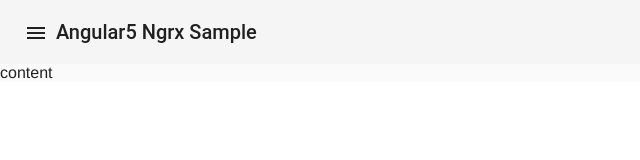
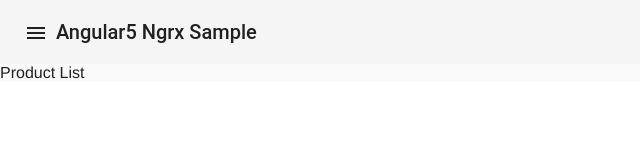
Before and after one commit to avosalmon/angular5-ngrx-sample, an Angular app: page /products in a window 1280 px wide. Shown: the top 160 px of the page, without its empty margins (0-640 px from the left). Built offline with nearby package versions, Linux system fonts and the light colour scheme.

Commit message:
feat: implement products feature module

```diff
--- /dev/null
+++ b/src/app/app-routing.module.ts
@@ -0,0 +1,27 @@
+import { NgModule } from '@angular/core';
+import { RouterModule, Routes } from '@angular/router';
+
+const routes: Routes = [
+  { path: '', redirectTo: 'products', pathMatch: 'full' },
+
+  // Lazy loaded routes
+  {
+    path: 'products',
+    loadChildren: 'app/feature/products/products.module#ProductsModule'
+  },
+  // {
+  //   path: "suppliers",
+  //   loadChildren: "app/feature/supplier/supplier.module#SupplierModule"
+  // },
+  // {
+  //   path: "purchase-orders",
+  //   loadChildren:
+  //     "app/feature/purchase-order/purchase-order.module#PurchaseOrderModule"
+  // }
+];
+
+@NgModule({
+  imports: [RouterModule.forRoot(routes)],
+  exports: [RouterModule]
+})
+export class AppRoutingModule {}
--- a/src/app/app.component.html
+++ b/src/app/app.component.html
@@ -9,6 +9,6 @@
     sidenav
   </mat-sidenav>
   <mat-sidenav-content>
-    content
+    <router-outlet></router-outlet>
   </mat-sidenav-content>
 </mat-sidenav-container>
--- a/src/app/app.module.ts
+++ b/src/app/app.module.ts
@@ -3,6 +3,8 @@ import { BrowserAnimationsModule } from '@angular/platform-browser/animations';
 import { NgModule } from '@angular/core';
 
 import { MaterialModule } from './material.module';
+import { AppRoutingModule } from './app-routing.module';
+import { ProductsModule } from './feature/products/products.module';
 import { AppComponent } from './app.component';
 
 
@@ -13,7 +15,9 @@ import { AppComponent } from './app.component';
   imports: [
     BrowserModule,
     BrowserAnimationsModule,
-    MaterialModule
+    MaterialModule,
+    AppRoutingModule,
+    ProductsModule
   ],
   providers: [],
   bootstrap: [AppComponent]
--- /dev/null
+++ b/src/app/feature/products/containers/product-list/product-list.component.ts
@@ -0,0 +1,8 @@
+import { Component } from '@angular/core';
+
+@Component({
+  template: `
+    <div>Product List</div>
+  `
+})
+export class ProductListComponent {}
--- /dev/null
+++ b/src/app/feature/products/products.component.ts
@@ -0,0 +1,8 @@
+import { Component } from '@angular/core';
+
+@Component({
+  template: `
+    <router-outlet></router-outlet>
+  `
+})
+export class ProductsComponent {}
```
Also changed, not shown: src/app/feature/products/products-routing.module.ts (added, +23 -0 lines), src/app/feature/products/products.module.ts (added, +17 -0 lines).
